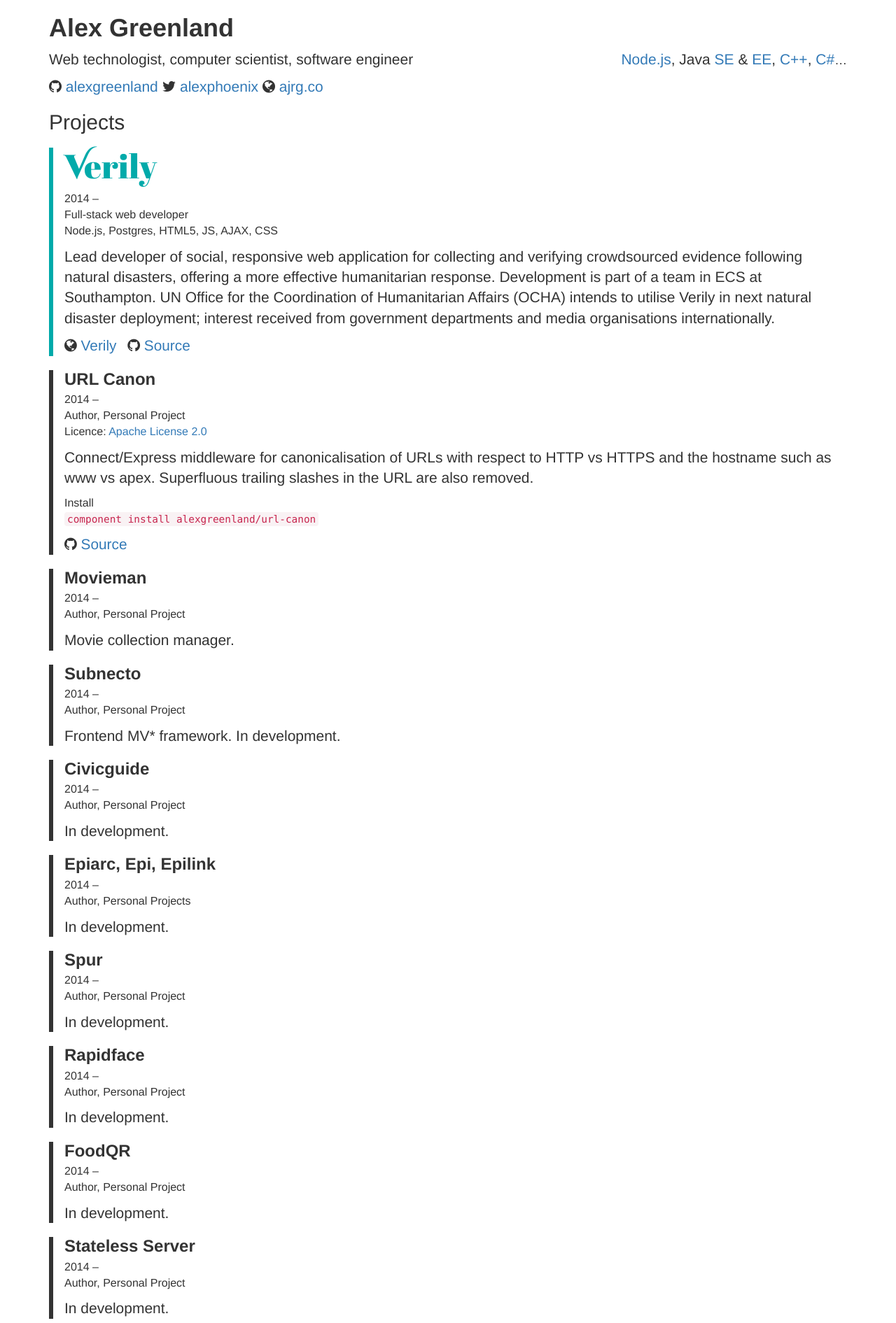
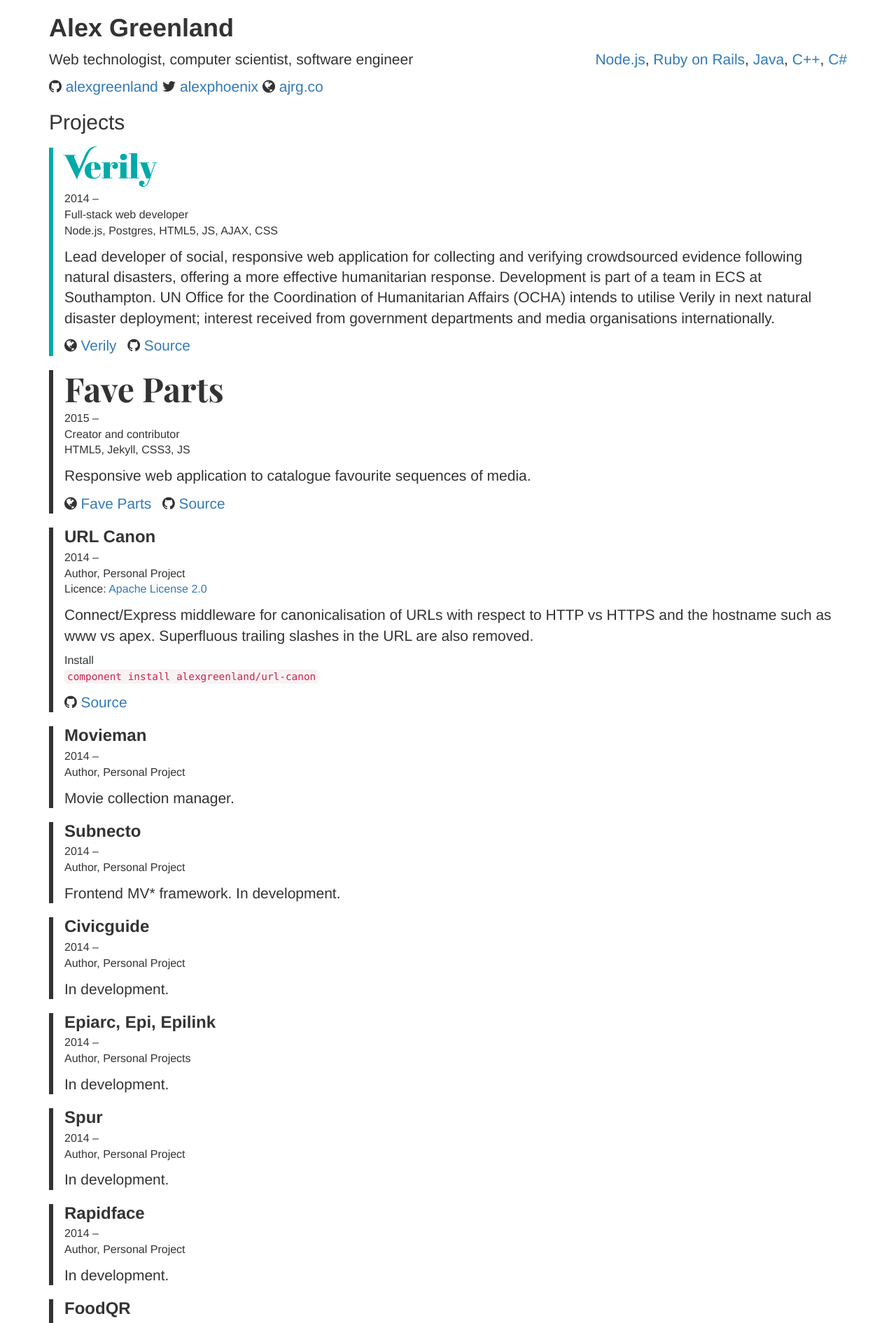
Before and after one commit to alexgreenland/alexgreenland.github.io, a Jekyll site: the page built from index.html, in a window 1280 px wide. Shown: the top 1891 px of the page at 70% size. Built offline with Jekyll 4.4.1, drawn with Linux system fonts in a browser that asks for light colours; nearby versions of some CDN libraries; some web fonts are replaced; Markdown is read by kramdown in place of the engine named in the settings; some of the changed text lies outside the part shown.

Commit message:
update with awards

```diff
--- a/_layouts/default.html
+++ b/_layouts/default.html
@@ -11,7 +11,7 @@
 
         <!--<script src="//code.jquery.com/jquery-1.11.1.min.js"></script>-->
 
-        <link href="//fonts.googleapis.com/css?family=News+Cycle:400,700|Abril+Fatface|Cinzel+Decorative:900" rel="stylesheet" type="text/css">
+        <link href="//fonts.googleapis.com/css?family=News+Cycle:400,700|Abril+Fatface|Playfair+Display:400,700,900|Cinzel+Decorative:900" rel="stylesheet" type="text/css">
 
         <!-- Latest compiled and minified JavaScript -->
         <!--<script src="//maxcdn.bootstrapcdn.com/bootstrap/3.2.0/js/bootstrap.min.js"></script>-->
@@ -29,7 +29,12 @@
 
         <footer>
             <div class="container">
-
+				<div>
+					&copy; {{ site.time | date: '%Y' }} {{ site.name }}
+				</div>
+				<div class="text-muted">
+					Trademarks are the property of their respective owners.
+				</div>
             </div>
         </footer>
     </body>
--- a/css/main.css
+++ b/css/main.css
@@ -121,6 +121,14 @@
     color: #00aaaa;
 }
 
+.faveparts-logo {
+    font-family: 'Playfair Display', cursive;
+    text-decoration: none;
+    font-size: 2em;
+    font-weight: 700;
+	color: inherit;
+}
+
 .verily-logo:hover {
     text-decoration: none;
 }
--- a/index.html
+++ b/index.html
@@ -13,7 +13,7 @@
             </div>
             <div class="col-sm-6">
                 <p class="lead langs">
-                    <a href="http://nodejs.org/">Node.js</a>, Java <a href="http://www.oracle.com/technetwork/java/javase/overview/index.html">SE</a> &amp; <a href="http://www.oracle.com/technetwork/java/javaee/overview/index.html">EE</a>, <a href="http://www.stroustrup.com/C++.html">C++</a>, <a href="http://msdn.microsoft.com/en-us/vstudio/hh341490">C#</a><small>&hellip;</small>
+                    <a href="http://nodejs.org/">Node.js</a>, <a href="http://rubyonrails.org/">Ruby on Rails</a>, <a href="http://www.oracle.com/technetwork/java/">Java</a>, <a href="http://www.stroustrup.com/C++.html">C++</a>, <a href="http://msdn.microsoft.com/en-us/vstudio/hh341490">C#</a>
                 </p>
             </div>
         </div>
@@ -55,6 +55,35 @@
             </div>
         </section>
         <!-- / .box.verily -->
+
+        <!-- box.faveparts -->
+        <section class="box faveparts">
+            <h3>
+                <a href="https://fave.parts/" class="title faveparts-logo" title="Fave Parts">
+                    Fave Parts
+                </a>
+            </h3>
+
+            <div class="foot">
+                2015 &ndash;
+                <br>
+                Creator and contributor
+                <br>
+                HTML5, Jekyll, CSS3, JS
+                <p class="lead">
+                    Responsive web application to catalogue favourite sequences of media.
+                </p>
+                <span class="outlink">
+                    <i class="fa fa-globe"></i>
+                    <a href="https://fave.parts/">Fave Parts</a>
+                </span>
+                <span class="outlink">
+                    <i class="fa fa-github"></i>
+                    <a href="https://github.com/alexgreenland/fave-parts">Source</a>
+                </span>
+            </div>
+        </section>
+        <!-- / .box.faveparts -->
 
         <!-- box.urlcanon -->
         <section class="box urlcanon">
@@ -303,6 +332,13 @@
     <section class="awards">
         <h2>Awards</h2>
         <section class="award">
+            <h3>Richard Newitt Bursary</h3>
+            <p class="lead">
+                Recipient of the Southampton postgraduate bursary for the strongest capability of demonstrable effect in the field of web technology.
+            </p>
+        </section>
+
+        <section class="award">
             <h3>The Department of Energy &amp; Climate Change Prize</h3>
             <p class="lead">
                 Awarded for the best student performance in the final year of the BSc Computer Science programme.
@@ -315,5 +351,12 @@
                 Awarded for the best overall performance by a final year Computing student on the Enterprise Systems Development module of BSc Computer Science.
             </p>
         </section>
+
+        <section class="award">
+            <h3>Dux (Valedictorian), BSc Computer Science</h3>
+            <p class="lead">
+               Highest-ranking student of BSc Computer Science at the University of Surrey.
+            </p>
+        </section>
     </section>
 </main>
```
